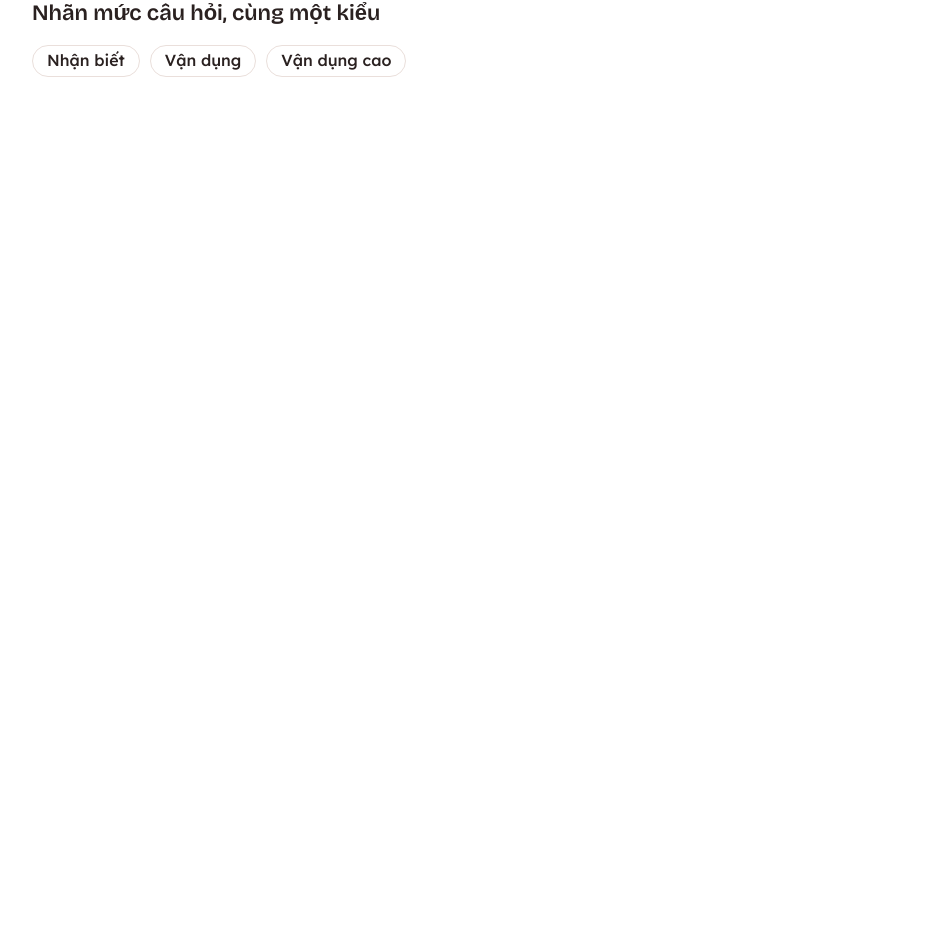
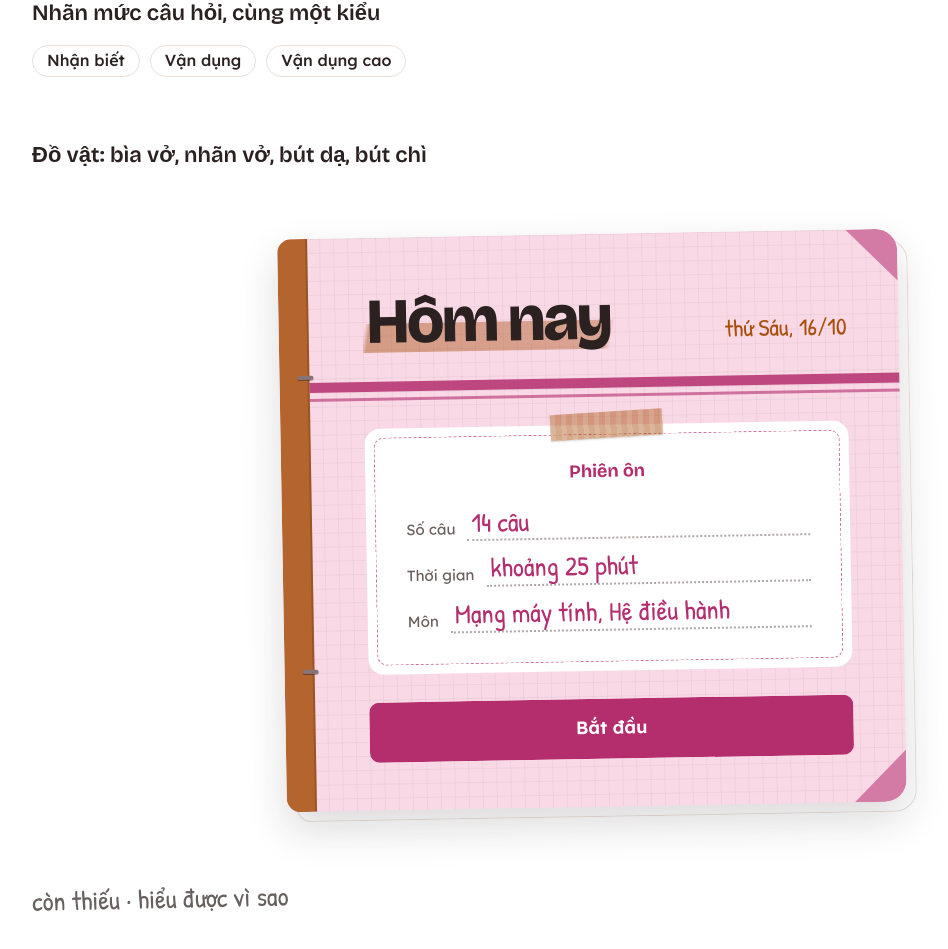
Before and after one commit to Nha-Cong-Dong/Essity, a Next.js app in the folder apps/web/: page /design-preview in a window 1280 px wide. Shown: the part 2395-3344 px from the top of the page, without its empty margins (48-996 px from the left). Before the commit the page ends 2520 px from the top, so only its background shows below. Built offline with nearby package versions, Linux system fonts and the light colour scheme.

Commit message:
feat(web): T1.1 notebook objects: cover, label, highlighter, pencil note

```diff
--- a/apps/web/app/design-preview/page.tsx
+++ b/apps/web/app/design-preview/page.tsx
@@ -1,6 +1,7 @@
 import type { Metadata } from "next";
 
 import { FieldError, FieldHint } from "@/components/field-error";
+import { NhanVo, NhanVoRow, NotebookCover, PencilNote } from "@/components/notebook";
 import { AppShell } from "@/components/shells";
 import { Badge } from "@/components/ui/badge";
 import { Button } from "@/components/ui/button";
@@ -11,8 +12,8 @@ import { ThemeSwitch } from "./theme-switch";
 
 export const metadata: Metadata = { title: "Design preview · Essity" };
 
-// Every token and base control of docs/DESIGN.md §3 and §7 on one page (T1.1). The notebook
-// objects (NotebookCover, NhanVo, NotebookPage...) are added here as they are built.
+// Every token, base control and notebook object of docs/DESIGN.md §3 and §7 on one page (T1.1).
+// NotebookPage (trang vở) is added with the review screens.
 
 const SURFACES = [
   ["paper", "bg-paper text-ink"],
@@ -134,6 +135,28 @@ export default function DesignPreviewPage() {
             <Badge>Vận dụng cao</Badge>
           </div>
         </section>
+
+        <section className="flex flex-col gap-8">
+          <h2 className="text-section">Đồ vật: bìa vở, nhãn vở, bút dạ, bút chì</h2>
+          <div className="flex justify-center px-6 pt-8 pb-12">
+            <NotebookCover
+              tilt
+              title="Hôm nay"
+              aside={<span className="font-hand text-[24px] text-cam">thứ Sáu, 16/10</span>}
+            >
+              <NhanVo>
+                <p className="m-0 mb-3.5 text-center font-display text-[18px] font-bold text-hong">
+                  Phiên ôn
+                </p>
+                <NhanVoRow label="Số câu">14 câu</NhanVoRow>
+                <NhanVoRow label="Thời gian">khoảng 25 phút</NhanVoRow>
+                <NhanVoRow label="Môn">Mạng máy tính, Hệ điều hành</NhanVoRow>
+              </NhanVo>
+              <Button className="h-15 w-full rounded-[10px] text-[18px]">Bắt đầu</Button>
+            </NotebookCover>
+          </div>
+          <PencilNote>còn thiếu · hiểu được vì sao</PencilNote>
+        </section>
       </div>
     </AppShell>
   );
--- /dev/null
+++ b/apps/web/components/notebook/index.tsx
@@ -0,0 +1,72 @@
+import type { ReactNode } from "react";
+
+import { cn } from "@/lib/utils";
+
+import styles from "./notebook.module.css";
+
+// The shared notebook objects of docs/DESIGN.md §3 and §7 (canvas Today artboard).
+// NotebookPage (trang vở) comes with the review screens.
+
+/** Vệt bút dạ quang: an orange highlighter stroke under a title. */
+export function Marker({ children }: { children: ReactNode }) {
+  return <span className={styles.marker}>{children}</span>;
+}
+
+/** Lời chấm bút chì: short handwritten note in pencil grey ("còn thiếu", "hiểu được vì sao"). */
+export function PencilNote({ children }: { children: ReactNode }) {
+  return <span className={styles.pencil}>{children}</span>;
+}
+
+/**
+ * Bìa vở: a pink notebook cover with an orange stapled spine, two stripes, squared texture,
+ * corner protectors and a sheet of paper behind. Tilt it 1° on Hôm nay and Tạo môn; keep it
+ * straight on account screens, which have inputs (DESIGN.md §3, §6.1).
+ */
+export function NotebookCover({
+  title,
+  aside,
+  tilt = false,
+  children,
+}: {
+  /** The screen title; drawn with a highlighter stroke. */
+  title: ReactNode;
+  /** Right of the title, e.g. the date in handwriting. */
+  aside?: ReactNode;
+  tilt?: boolean;
+  children: ReactNode;
+}) {
+  return (
+    <div className={cn(styles.cover, tilt && styles.tilted)}>
+      <div className={styles.under} aria-hidden="true" />
+      <div className={styles.board}>
+        <div className={styles.spine} aria-hidden="true" />
+        <div className={styles.titleRow}>
+          <h1 className={styles.title}>
+            <Marker>{title}</Marker>
+          </h1>
+          {aside}
+        </div>
+        <div className={styles.stripes} aria-hidden="true">
+          <i />
+          <i />
+        </div>
+        {children}
+      </div>
+    </div>
+  );
+}
+
+/** Nhãn vở: the label stuck on the cover, with a dashed frame and a strip of tape. */
+export function NhanVo({ className, children }: { className?: string; children: ReactNode }) {
+  return <div className={cn(styles.label, className)}>{children}</div>;
+}
+
+/** One line of a label: printed key, handwritten pink value on a dotted line. */
+export function NhanVoRow({ label, children }: { label: string; children: ReactNode }) {
+  return (
+    <div className={styles.row}>
+      <span className={styles.rowKey}>{label}</span>
+      <span className={styles.rowValue}>{children}</span>
+    </div>
+  );
+}
--- /dev/null
+++ b/apps/web/components/notebook/notebook.module.css
@@ -0,0 +1,240 @@
+/*
+ * Notebook objects of docs/DESIGN.md §3 ("Đồ vật và nơi dùng"), from the canvas Today artboard.
+ * Decoration stays on edges and corners; reading and writing areas stay clear. Every decorative
+ * element is aria-hidden and pointer-events: none (set in the components / here).
+ */
+
+/* --- NotebookCover: bìa vở ------------------------------------------------------------------ */
+
+.cover {
+  position: relative;
+  width: 100%;
+  max-width: 620px;
+}
+
+.tilted {
+  transform: rotate(-1deg);
+}
+
+/* The sheet of paper behind the cover. */
+.under {
+  position: absolute;
+  inset: 10px -10px -10px 10px;
+  border-radius: 14px 22px 22px 14px;
+  background: var(--sheet);
+  box-shadow: inset 0 0 0 1px var(--line);
+  pointer-events: none;
+}
+
+.board {
+  position: relative;
+  display: flex;
+  flex-direction: column;
+  gap: 28px;
+  overflow: hidden;
+  border-radius: 14px 22px 22px 14px;
+  padding: 52px 52px 48px 84px;
+  box-shadow: var(--book);
+  background-color: var(--cover);
+  /* Faint squared-paper texture (the first thing to drop if it feels busy, DESIGN.md §10). */
+  background-image:
+    linear-gradient(to right, color-mix(in srgb, var(--ink) 5%, transparent) 1px, transparent 1px),
+    linear-gradient(to bottom, color-mix(in srgb, var(--ink) 5%, transparent) 1px, transparent 1px);
+  background-size: 14px 14px;
+}
+
+/* Pink corner protectors on the two right-hand corners. */
+.board::before,
+.board::after {
+  content: "";
+  position: absolute;
+  right: 0;
+  width: 52px;
+  height: 52px;
+  background: color-mix(in srgb, var(--hong) 55%, var(--cover));
+  pointer-events: none;
+}
+
+.board::before {
+  top: 0;
+  clip-path: polygon(0 0, 100% 0, 100% 100%);
+  border-top-right-radius: 22px;
+}
+
+.board::after {
+  bottom: 0;
+  clip-path: polygon(100% 0, 100% 100%, 0 100%);
+  border-bottom-right-radius: 22px;
+}
+
+/* Orange spine with two staples. */
+.spine {
+  position: absolute;
+  inset: 0 auto 0 0;
+  width: 30px;
+  border-right: 2px solid rgb(0 0 0 / 0.15);
+  background: color-mix(in srgb, var(--cam) 85%, var(--cover));
+  pointer-events: none;
+}
+
+.spine::before,
+.spine::after {
+  content: "";
+  position: absolute;
+  right: -6px;
+  width: 16px;
+  height: 4px;
+  border-radius: 2px;
+  background: color-mix(in srgb, var(--ink) 55%, var(--cover));
+  box-shadow: 0 1px 0 rgb(0 0 0 / 0.35);
+}
+
+.spine::before {
+  top: 24%;
+}
+
+.spine::after {
+  bottom: 24%;
+}
+
+.titleRow {
+  display: flex;
+  flex-wrap: wrap;
+  align-items: baseline;
+  justify-content: space-between;
+  gap: 16px;
+}
+
+.title {
+  margin: 0;
+  font-family: var(--font-bricolage), ui-sans-serif, system-ui, sans-serif;
+  font-size: 64px;
+  font-weight: 800;
+  line-height: 1;
+  letter-spacing: -0.04em;
+}
+
+/* Two pink stripes across the cover, bleeding to its edges. */
+.stripes {
+  display: flex;
+  flex-direction: column;
+  gap: 6px;
+  margin: 0 -52px 0 -54px;
+  pointer-events: none;
+}
+
+.stripes i {
+  display: block;
+  height: 10px;
+  background: var(--hong);
+  opacity: 0.85;
+}
+
+.stripes i + i {
+  height: 3px;
+  opacity: 0.6;
+}
+
+/* --- NhanVo: nhãn vở -------------------------------------------------------------------------- */
+
+.label {
+  position: relative;
+  border-radius: 16px;
+  background: var(--sheet);
+  padding: 32px 40px 34px;
+}
+
+/* Dashed pink frame printed inside the label. */
+.label::before {
+  content: "";
+  position: absolute;
+  inset: 9px;
+  border: 1.5px dashed color-mix(in srgb, var(--hong) 70%, transparent);
+  border-radius: 10px;
+  pointer-events: none;
+}
+
+/* A strip of orange tape holding the label at its top edge. */
+.label::after {
+  content: "";
+  position: absolute;
+  top: -13px;
+  left: 50%;
+  z-index: 2;
+  width: 112px;
+  height: 26px;
+  margin-left: -56px;
+  transform: rotate(-2.5deg);
+  background-color: color-mix(in srgb, var(--cam) 48%, transparent);
+  background-image: repeating-linear-gradient(90deg, rgb(255 255 255 / 0.14) 0 5px, transparent 5px 11px);
+  box-shadow: 0 1px 2px rgb(0 0 0 / 0.15);
+  pointer-events: none;
+}
+
+.row {
+  display: grid;
+  grid-template-columns: auto minmax(0, 1fr);
+  align-items: end;
+  gap: 12px;
+  padding: 6px 0;
+}
+
+.rowKey {
+  font-size: 15px;
+  color: var(--ink-soft);
+}
+
+/* Handwritten value on a dotted line. */
+.rowValue {
+  border-bottom: 2px dotted color-mix(in srgb, var(--ink-soft) 55%, transparent);
+  padding: 0 4px 2px;
+  font-family: var(--font-patrick-hand), cursive;
+  font-size: 27px;
+  line-height: 1.1;
+  color: var(--hong);
+}
+
+/* --- Marker: vệt bút dạ quang dưới chữ --------------------------------------------------------- */
+
+.marker {
+  padding: 0 0.06em;
+  background-image: linear-gradient(
+    100deg,
+    transparent 1%,
+    color-mix(in srgb, var(--cam) 45%, transparent) 3%,
+    color-mix(in srgb, var(--cam) 38%, transparent) 95%,
+    transparent 98%
+  );
+  background-position: 0 86%;
+  background-repeat: no-repeat;
+  background-size: 100% 38%;
+  -webkit-box-decoration-break: clone;
+  box-decoration-break: clone;
+}
+
+/* --- PencilNote: lời chấm bút chì --------------------------------------------------------------- */
+
+.pencil {
+  display: inline-block;
+  font-family: var(--font-patrick-hand), cursive;
+  font-size: 27px;
+  line-height: 1.1;
+  color: var(--miss);
+  transform: rotate(-1.2deg);
+  transform-origin: left;
+}
+
+@media (max-width: 640px) {
+  .board {
+    padding: 40px 28px 36px 56px;
+  }
+  .stripes {
+    margin: 0 -28px 0 -26px;
+  }
+  .title {
+    font-size: 48px;
+  }
+  .label {
+    padding: 28px 24px 28px;
+  }
+}
--- a/apps/web/next.config.ts
+++ b/apps/web/next.config.ts
@@ -11,6 +11,9 @@ const nextConfig: NextConfig = {
   turbopack: {
     rules: {
       "*.css": {
+        // CSS Modules (components/**/*.module.css) are plain CSS: leave them to Next, which
+        // scopes their class names. Run through Tailwind they lose their exports.
+        condition: { not: { path: "*.module.css" } },
         loaders: ["@tailwindcss/turbopack"],
         as: "*.css",
       },
```
